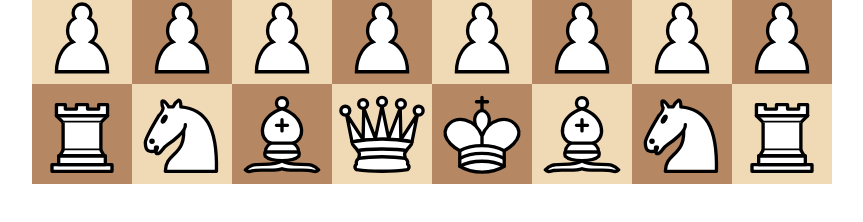
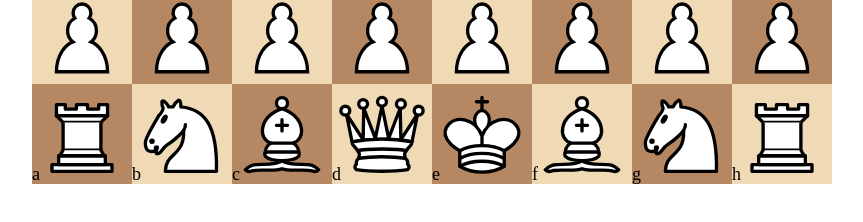
Before and after one commit to maratdev0210/chess, a plain HTML site: page index.html in a window 1280 px wide. Shown: the part 666-888 px from the top of the page, without its empty margins (208-1071 px from the left). Drawn offline with Linux system fonts and the light colour scheme.

Commit message:
added letter notation to the board

```diff
--- a/scripts/script.js
+++ b/scripts/script.js
@@ -10,6 +10,8 @@ const WHITE_BISHOP = './assets/pieces/white/Chess_blt45.svg';
 const WHITE_QUEEN = './assets/pieces/white/Chess_qlt45.svg';
 const WHITE_KING = './assets/pieces/white/Chess_klt45.svg';
 const WHITE_PAWN = './assets/pieces/white/Chess_plt45.svg';
+const notation = ['a', 'b', 'c', 'd', 'e', 'f', 'g', 'h'];
+
 
 const chessPieces = {
     row8: [BLACK_ROOK, BLACK_KNIGHT, BLACK_BISHOP, BLACK_QUEEN, BLACK_KING, BLACK_BISHOP, BLACK_KNIGHT, BLACK_ROOK],
@@ -26,6 +28,11 @@ function addPieces(board, currentRow) {
             let piece = document.createElement('img');
             piece.setAttribute('src', chessPieces[rowNumber][column]);
             tile.appendChild(piece);
+            if (rowNumber === 'row1') {
+                let notationLetter = document.createElement('span');
+                notationLetter.textContent = notation[column];
+                tile.appendChild(notationLetter);
+            }
         });
     }
 }
--- a/styles/board.css
+++ b/styles/board.css
@@ -28,3 +28,13 @@
 .white {
     background-color: #F0D9B5;
 }
+
+.row1 div {
+    display: flex;
+    flex-direction: column;
+}
+
+.row1 span {
+    position: relative;
+    bottom: 20px;
+}
```
